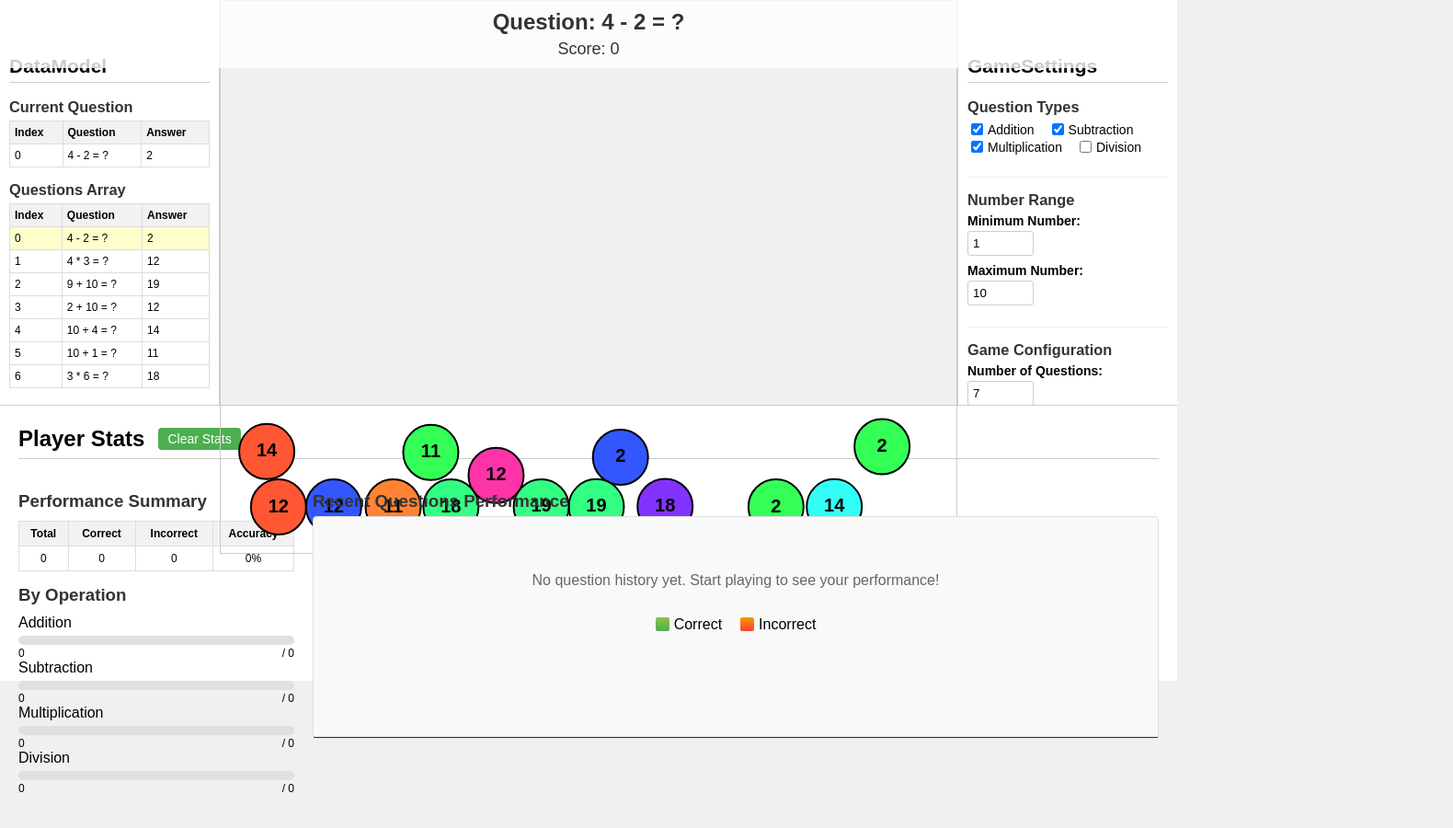
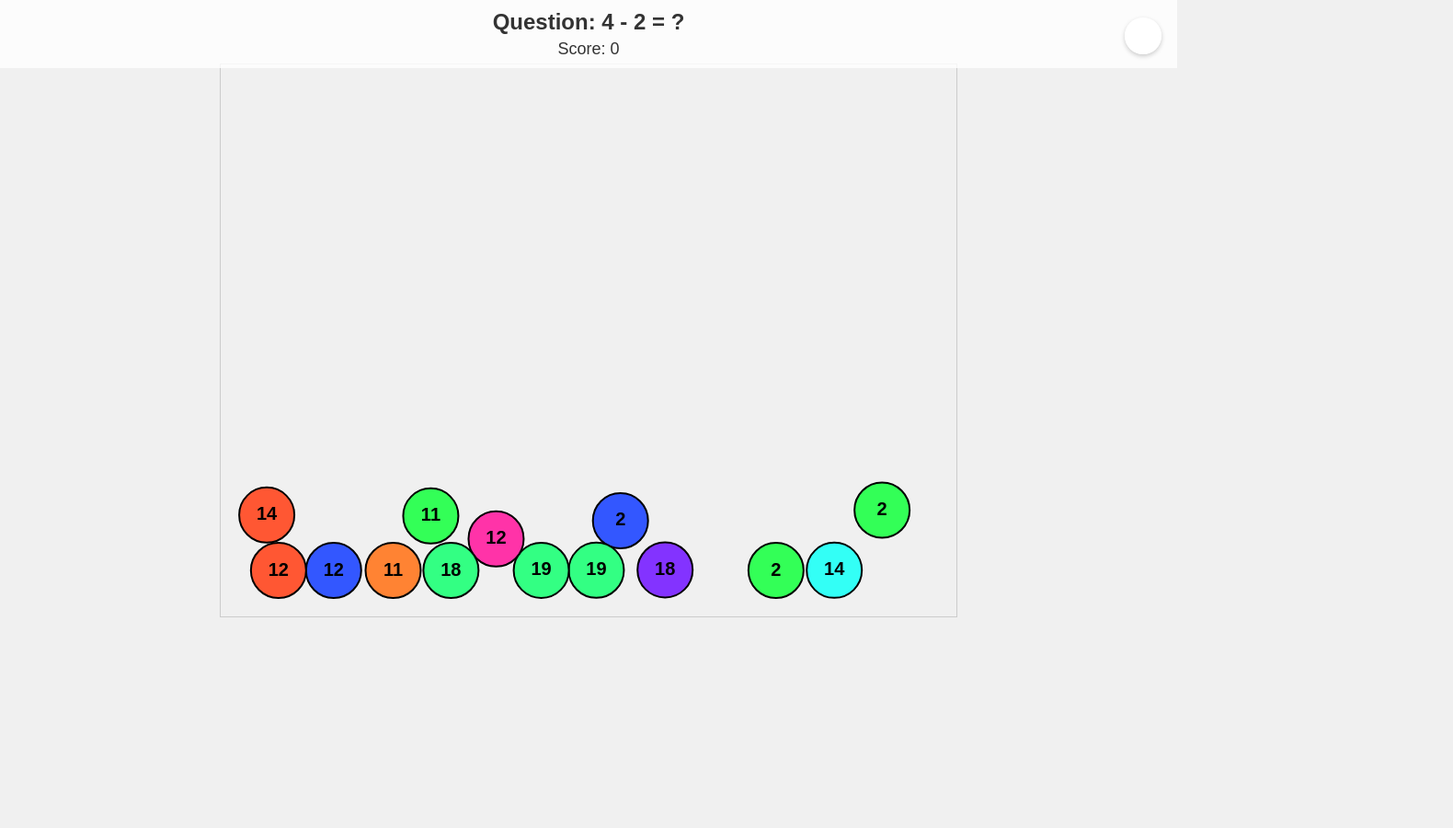
Before and after one commit to davidkneely/mathogen001, a plain HTML site: page index.html in a window 1280 px wide. Shown: the whole page at 92% size, 1580 px wide, since content can reach past the window. Before the commit the page ends 864 px from the top, so only its background shows below. Drawn offline with Linux system fonts and the light colour scheme.

Commit message:
Adds settings toggle button

```diff
--- a/index.html
+++ b/index.html
@@ -19,6 +19,7 @@
             flex-direction: row;
             width: 100%;
             height: calc(100vh - 60px - 300px); /* Reduced to make room for stats */
+            transition: all 0.3s ease;
         }
         #data-model, #game-settings {
             width: 300px;
@@ -26,6 +27,7 @@
             padding: 10px;
             overflow-y: auto;
             font-size: 14px;
+            transition: all 0.3s ease;
         }
         #data-model {
             border-right: 1px solid #ccc;
@@ -56,10 +58,14 @@
         #game-area {
             flex-grow: 1;
             position: relative;
+            display: flex;
+            justify-content: center;
+            align-items: center;
         }
         #canvas {
             display: block;
-            margin: 0 auto;
+            width: 800px;
+            height: 600px;
             border: 1px solid #ccc;
         }
         #game-info {
@@ -184,6 +190,7 @@
             box-sizing: border-box;
             height: 300px;
             border-top: 1px solid #ccc;
+            transition: all 0.3s ease;
         }
 
         .stats-container {
@@ -305,17 +312,78 @@
             font-size: 12px;
             margin-top: 2px;
         }
+
+        /* Toggle button styles */
+        #toggle-button {
+            position: fixed;
+            top: 15px;
+            right: 15px;
+            z-index: 20;
+            background-color: rgba(255, 255, 255, 0.8);
+            border-radius: 50%;
+            width: 40px;
+            height: 40px;
+            display: flex;
+            align-items: center;
+            justify-content: center;
+            cursor: pointer;
+            box-shadow: 0 2px 5px rgba(0, 0, 0, 0.2);
+            border: none;
+            font-size: 20px;
+            transition: transform 0.3s ease;
+        }
+
+        #toggle-button:hover {
+            background-color: rgba(255, 255, 255, 1);
+        }
+
+        #toggle-button.active {
+            transform: rotate(180deg);
+        }
+
+        /* Hide panels by default */
+        .panels-hidden #data-model {
+            margin-left: -300px;
+            opacity: 0;
+        }
+
+        .panels-hidden #game-settings {
+            margin-right: -300px;
+            opacity: 0;
+        }
+
+        .panels-hidden #player-stats {
+            margin-bottom: -300px;
+            opacity: 0;
+        }
+
+        /* Ensure game container doesn't change height when panels are hidden */
+        .panels-hidden #game-container {
+            height: calc(100vh - 60px);
+        }
+
+        .gear-icon {
+            width: 24px;
+            height: 24px;
+        }
     </style>
 </head>
-<body>
+<body class="panels-hidden">
     <div id="game-info">
         <p id="question">Question: 1 + 1 = ?</p>
         <p id="score">Score: 0</p>
     </div>
 
+    <button id="toggle-button" title="Toggle Settings">
+        <svg class="gear-icon" xmlns="http://www.w3.org/2000/svg" viewBox="0 0 24 24" fill="none" stroke="currentColor" stroke-width="2" stroke-linecap="round" stroke-linejoin="round">
+            <circle cx="12" cy="12" r="3"></circle>
+            <path d="M19.4 15a1.65 1.65 0 0 0 .33 1.82l.06.06a2 2 0 0 1 0 2.83 2 2 0 0 1-2.83 0l-.06-.06a1.65 1.65 0 0 0-1.82-.33 1.65 1.65 0 0 0-1 1.51V21a2 2 0 0 1-2 2 2 2 0 0 1-2-2v-.09A1.65 1.65 0 0 0 9 19.4a1.65 1.65 0 0 0-1.82.33l-.06.06a2 2 0 0 1-2.83 0 2 2 0 0 1 0-2.83l.06-.06a1.65 1.65 0 0 0 .33-1.82 1.65 1.65 0 0 0-1.51-1H3a2 2 0 0 1-2-2 2 2 0 0 1 2-2h.09A1.65 1.65 0 0 0 4.6 9a1.65 1.65 0 0 0-.33-1.82l-.06-.06a2 2 0 0 1 0-2.83 2 2 0 0 1 2.83 0l.06.06a1.65 1.65 0 0 0 1.82.33H9a1.65 1.65 0 0 0 1-1.51V3a2 2 0 0 1 2-2 2 2 0 0 1 2 2v.09a1.65 1.65 0 0 0 1 1.51 1.65 1.65 0 0 0 1.82-.33l.06-.06a2 2 0 0 1 2.83 0 2 2 0 0 1 0 2.83l-.06.06a1.65 1.65 0 0 0-.33 1.82V9a1.65 1.65 0 0 0 1.51 1H21a2 2 0 0 1 2 2 2 2 0 0 1-2 2h-.09a1.65 1.65 0 0 0-1.51 1z"></path>
+        </svg>
+    </button>
+
     <div id="game-container">
         <div id="data-model">
-            <h2>DataModel</h2>
+            <h2 style="display: flex; align-items: center;">DataModel</h2>
 
             <h3>Current Question</h3>
             <div id="current-question-display"></div>
--- a/js/game.js
+++ b/js/game.js
@@ -97,6 +97,9 @@ function init() {
 
     // Initialize player stats
     updatePlayerStatsDisplay();
+
+    // Initialize toggle button
+    initializeToggleButton();
 
     // Start the game loop
     requestAnimationFrame(gameLoop);
@@ -830,6 +833,41 @@ document.addEventListener('DOMContentLoaded', function() {
     }
 });
 
+// Initialize toggle button functionality
+function initializeToggleButton() {
+    const toggleButton = document.getElementById('toggle-button');
+
+    if (toggleButton) {
+        toggleButton.addEventListener('click', function() {
+            const body = document.body;
+
+            // Toggle the class
+            if (body.classList.contains('panels-hidden')) {
+                body.classList.remove('panels-hidden');
+                toggleButton.classList.add('active');
+
+                // Update data model view when panels are shown
+                updateDataModelView();
+                updatePlayerStatsDisplay();
+            } else {
+                body.classList.add('panels-hidden');
+                toggleButton.classList.remove('active');
+            }
+
+            // No need to resize canvas - keep original dimensions
+        });
+    }
+}
+
+// Resize canvas to fit the game area - only called during initial setup, not when toggling panels
+function resizeCanvas() {
+    if (canvas) {
+        // Keep canvas at fixed dimensions
+        canvas.width = CANVAS_WIDTH;
+        canvas.height = CANVAS_HEIGHT;
+    }
+}
+
 // Draw a ball
 function drawBall(ball) {
     const position = ball.body.GetPosition();
```
